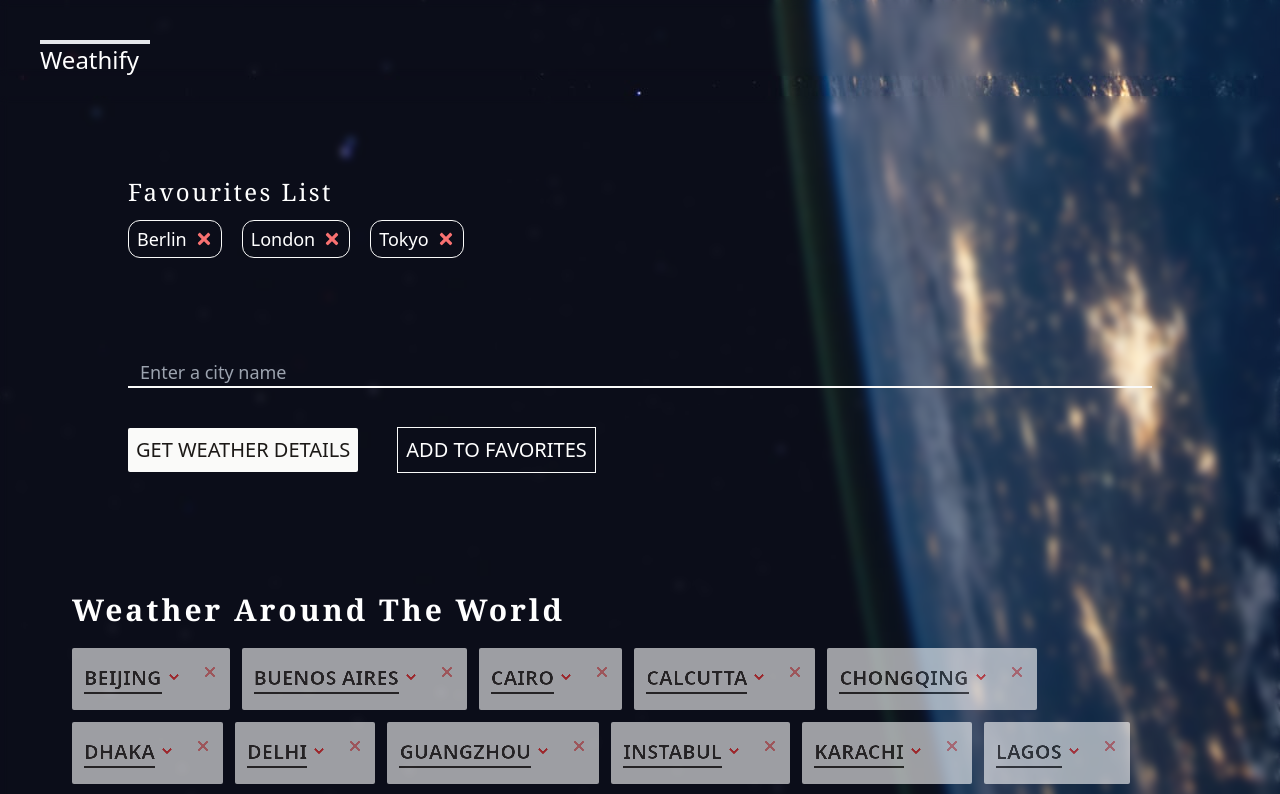
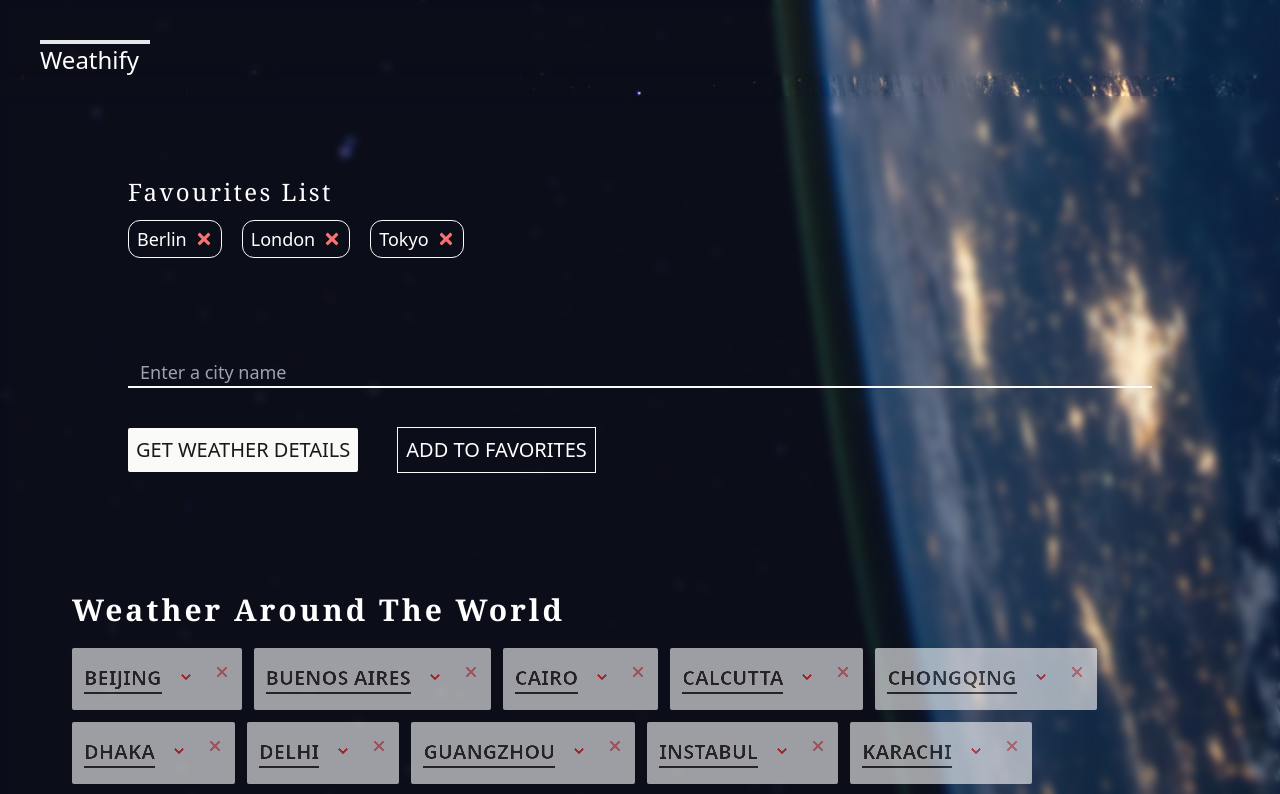
Before and after one commit to Riri202/weathify, a React (Create React App) app: page / in a window 1280 px wide. Shown: the top 794 px of the page. Built offline with nearby package versions, Linux system fonts and the light colour scheme; no server answers.

Commit message:
style: fix dropdown btn margin

```diff
--- a/src/components/LargestCities.tsx
+++ b/src/components/LargestCities.tsx
@@ -64,7 +64,7 @@ export const  LargestCities: React.FC<LargestCitiesProps> = ({setCity, tempData,
                         {city}
                         </button>
                         </Link>
-                        <button onClick={() => showCityTemp(city)} className='text-red-900 ml-1'><FaAngleDown/></button>
+                        <button onClick={() => showCityTemp(city)} className='text-red-900 ml-4'><FaAngleDown/></button>
                         {city === cityName ?  <p className='text-red-900 text-xl md:text-3xl mt-3'>{temp} ºC</p> : null}
                     </div>
                         <button onClick={() => deleteCities(city)}><FaTimes className='text-red-500 font-bold'/></button>
```
